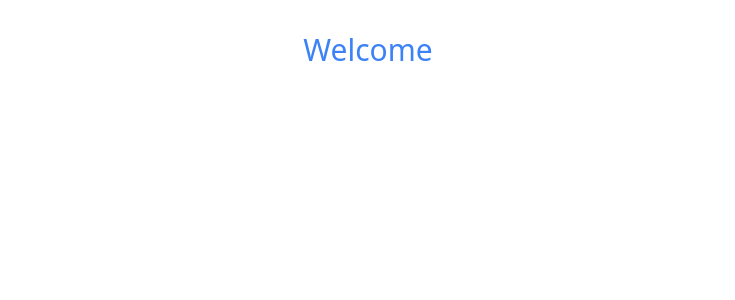
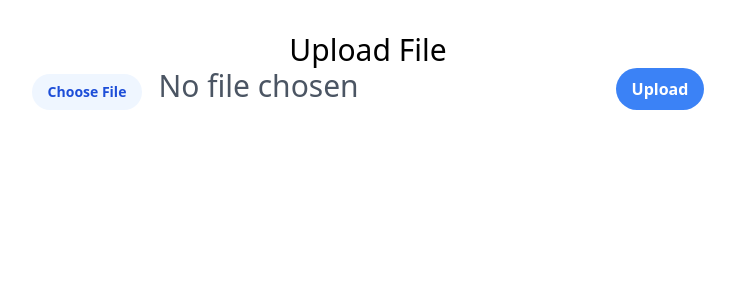
Before and after one commit to tweiss777/FileAnalyzer, a Vue app in the folder client/: page / in a window 1280 px wide. Shown: the top 300 px of the page, without its empty margins (272-1007 px from the left). Built offline with nearby package versions, Linux system fonts and the light colour scheme.

Commit message:
Added file upload form component

```diff
--- /dev/null
+++ b/client/src/components/FileUpload.vue
@@ -0,0 +1,27 @@
+<script setup lang="ts">
+const emits = defineEmits<{
+  (e: 'setFile', file: any): void;
+  (e: 'upload'): void;
+}>();
+function handleFileChange(e: any) {
+  emits('setFile', e.target.files[0]);
+}
+function handleSubmit() {
+    emits('upload');
+}
+</script>
+<template>
+  <div class="flex justify-center wrap">
+    <input
+      @change="handleFileChange"
+      type="file"
+      class="text-gray-600 text-3xl file:mr-4 file:py-2 file:px-4 file:rounded-full file:border-0 file:text-sm file:font-semibold file:bg-blue-50 file:text-blue-700 hover:file:bg-blue-100"
+    />
+    <button
+      class="bg-blue-500 hover:bg-blue-700 text-white font-bold py-2 px-4 rounded-full"
+      @click="handleSubmit"
+    >
+      Upload
+    </button>
+  </div>
+</template>
--- a/client/src/pages/Index.vue
+++ b/client/src/pages/Index.vue
@@ -1,7 +1,18 @@
+<script setup lang="ts">
+import { ref } from 'vue';
+import FileUpload from '../components/FileUpload.vue';
+const file = ref();
+function setFile(doc: any)
+{
+    file.value = doc
+}
+function upload(){
+    console.log('upload');
+}
+</script>
 <template>
-
-    <div>
-        <h1 class="text-3xl text-blue-500">Welcome</h1>
-    </div>
-
+  <div>
+    <h1 class="text-3xl text-black-500">Upload File</h1>
+        <FileUpload @set-fle="setFile" @upload="upload"/>
+  </div>
 </template>
```
